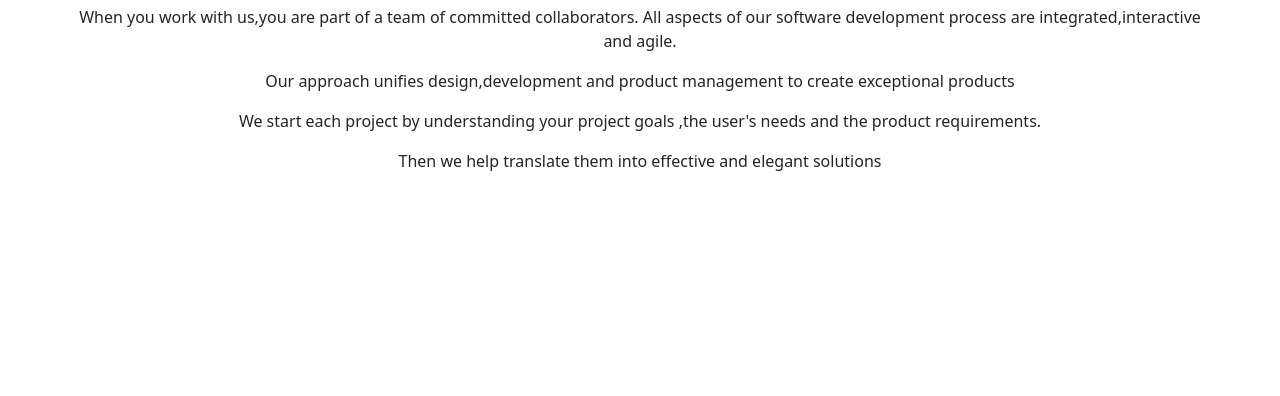
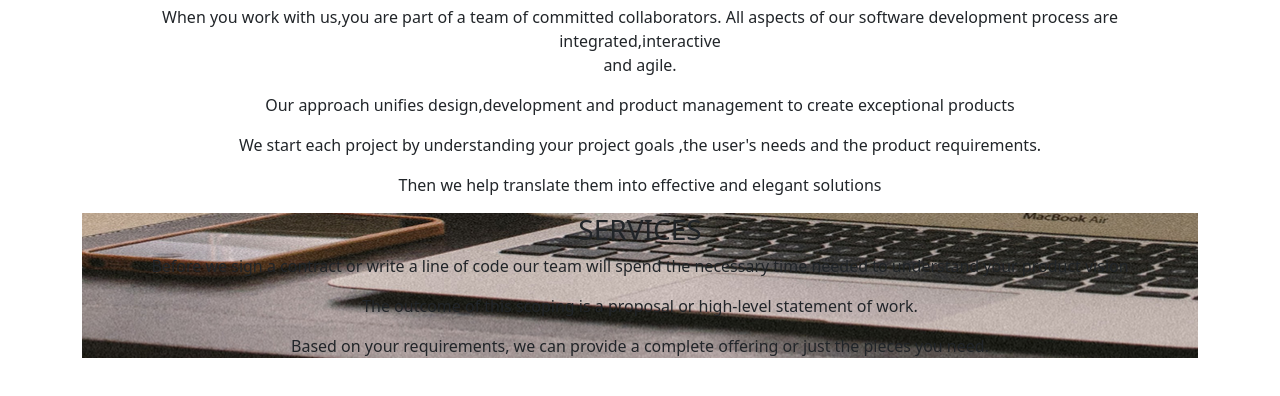
Before and after one commit to othienoJoe/Delani-Studio, a plain HTML site: page index.html in a window 1280 px wide. Shown: the part 248-644 px from the top of the page. Drawn offline with Linux system fonts and the light colour scheme; files that its build step writes are made by us from their sources; a web font is replaced by a local one.

Commit message:
added the SERVICES section

```diff
--- a/css/style.css
+++ b/css/style.css
@@ -1,6 +1,9 @@
 @import url('https://fonts.googleapis.com/css?family=Copse|Delius+Swash+Caps|Gabriela|Unkempt&display=swap');
 
 #header {
-	background-image: url('../Assets/Delani\ A.jpg');
+	background-image: url('../Assets/Delani A.jpg');
 	width: 80%;
 }
+.bg-image {
+	background-image: url("../Assets/Delani B.jpg");
+}
--- a/index.html
+++ b/index.html
@@ -9,7 +9,7 @@
 	<link href="style.css" rel="stylesheet">
 </head>
 <body>
-
+  <div class="container">
 		<div id="header">
 			<div class="text-center">
 				<img src="./Assets/Delani logo.png" alt="logo" id="logo" height="30px">
@@ -29,5 +29,15 @@
 			<p>Then we help translate them into effective and elegant solutions</p>
 		</div>
 
+		<div class="bg-image">
+		  <div class="text-center">
+        <h3>SERVICES</h3>
+        <p>Before we sign a contract or write a line of code our team will spend the necessary time needed to understand your product vision</p>
+		  	<p>The outcome of this scoping is a proposal or high-level statement of work.</p>
+			  <p>Based on your requirements, we can provide a complete offering or just the pieces you need.</p>
+		  </div>
+		</div>
+  </div>
+
 </body>
 </html>
```
Also changed, not shown: 1 other file.
